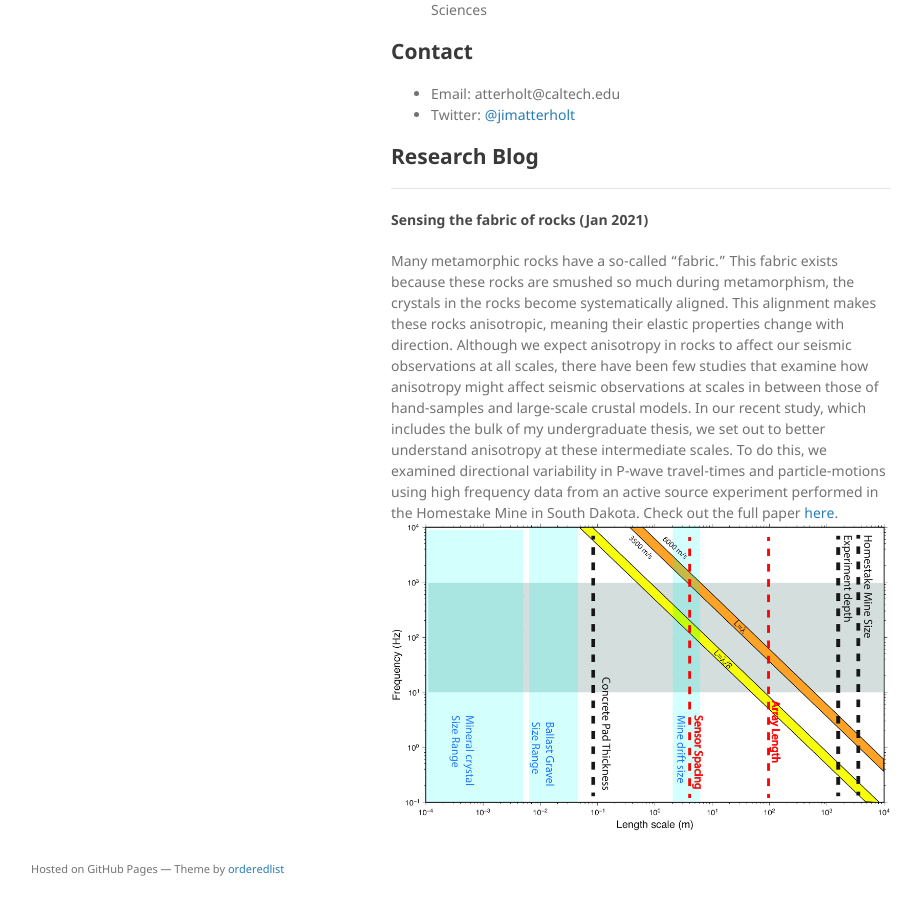
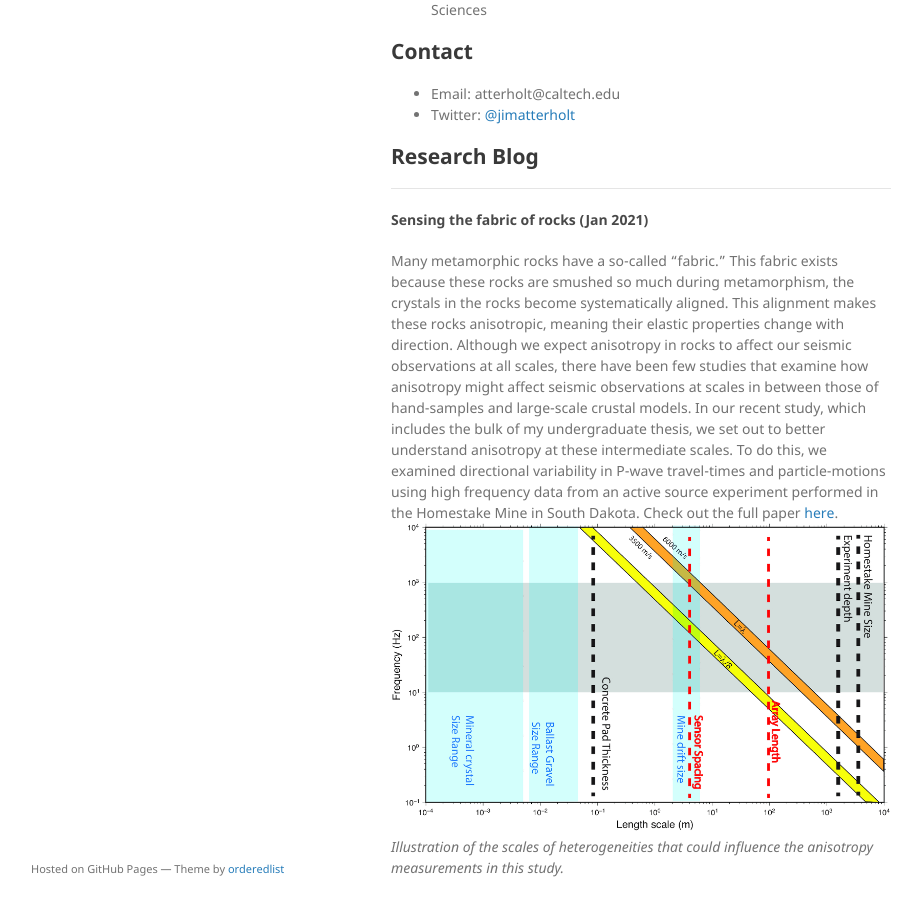
Before and after one commit to atterholt/atterholt.github.io, a Jekyll site: the page built from index.md, in a window 1280 px wide and 1331 px high. Shown: the part 383-1299 px from the top of the window, without its empty margins (179-1099 px from the left). Built offline with Jekyll 4.4.1, drawn with Linux system fonts in a browser that asks for light colours; our own code applies the rules of GitHub Pages for plain Markdown files.

Commit message:
Update index.md

```diff
--- a/index.md
+++ b/index.md
@@ -22,3 +22,4 @@ Welcome! I'm an observational seismologist and PhD student at Caltech working un
 #### Sensing the fabric of rocks (Jan 2021)
 Many metamorphic rocks have a so-called "fabric." This fabric exists because these rocks are smushed so much during metamorphism, the crystals in the rocks become systematically aligned. This alignment makes these rocks anisotropic, meaning their elastic properties change with direction. Although we expect anisotropy in rocks to affect our seismic observations at all scales, there have been few studies that examine how anisotropy might affect seismic observations at scales in between those of hand-samples and large-scale crustal models. In our recent study, which includes the bulk of my undergraduate thesis, we set out to better understand anisotropy at these intermediate scales. To do this, we examined directional variability in P-wave travel-times and particle-motions using high frequency data from an active source experiment performed in the Homestake Mine in South Dakota. Check out the full paper [here](https://academic.oup.com/gji/article/224/1/121/5900977?login=true).
 ![RBJun2021](/assets/img/RBJun2021.png)
+*Illustration of the scales of heterogeneities that could influence the anisotropy measurements in this study.*
```
